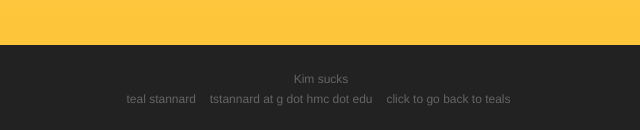
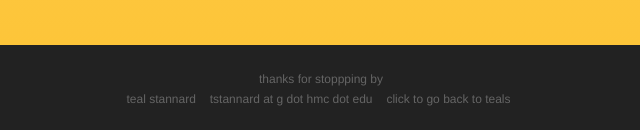
Before and after one commit to hmc-cs-tstannard/tealtries, a website: page index.html in a window 1280 px wide. Shown: the part 3668-3798 px from the top of the page, 319-959 px from the left. Drawn offline with nearby package versions, Linux system fonts and the light colour scheme; a web font is replaced by a local one.

Commit message:
Revert "bad change"

```diff
--- a/index.html
+++ b/index.html
@@ -181,7 +181,7 @@
 
     <footer>
         <div class="container">
-            <p>Kim sucks </p>
+            <p>thanks for stoppping by</p>
             <ul class="list-inline">
                 <li>
                     <a href="#">teal stannard</a>
```
